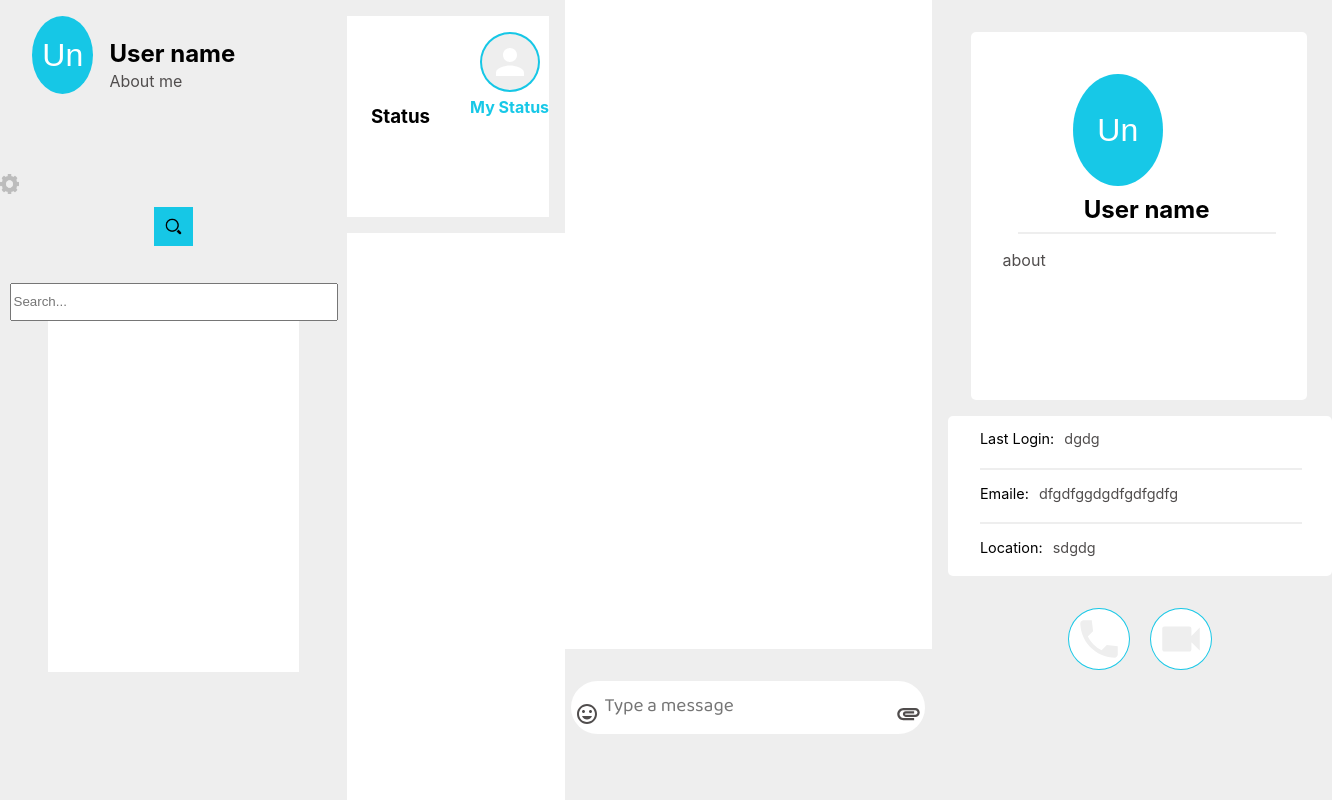
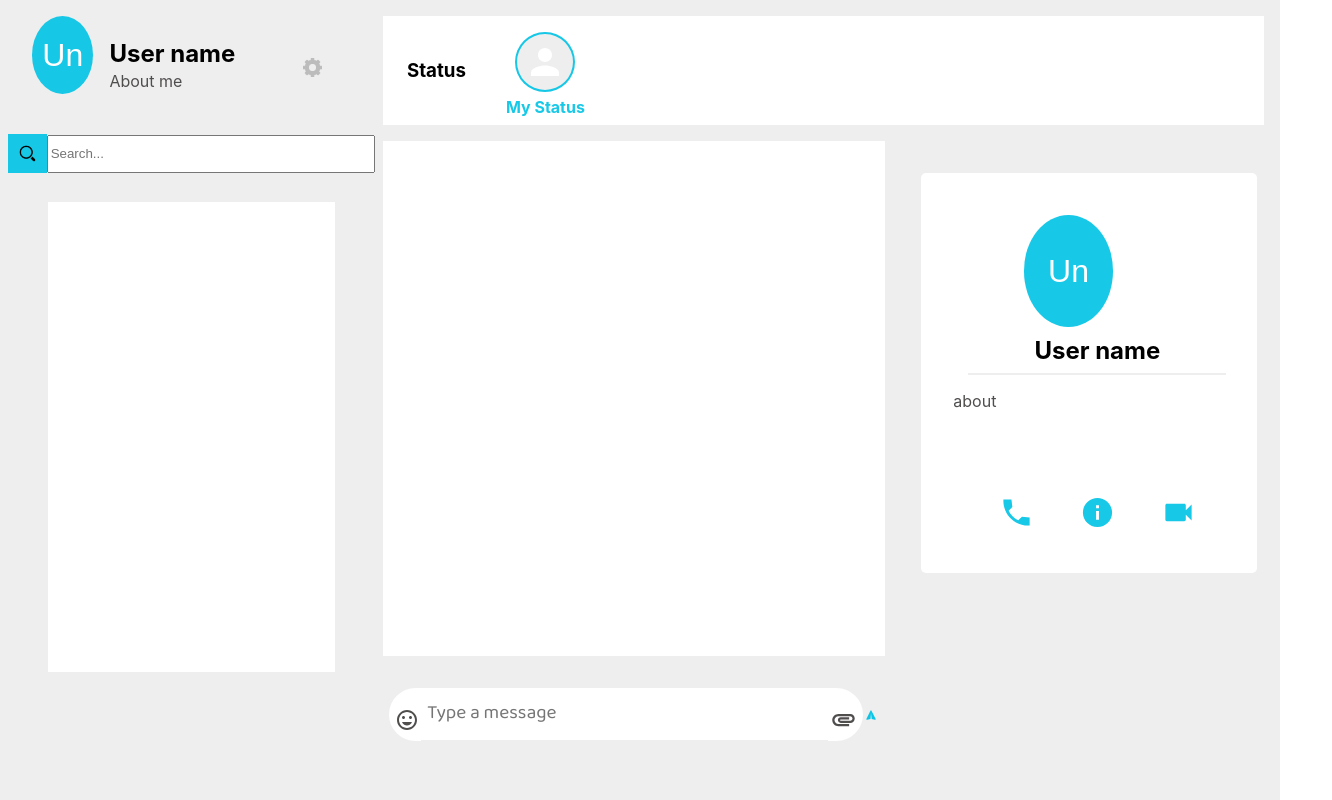
Before and after one commit to nda-kd/heXico, a React (Create React App) app: page / in a window 1280 px wide. Shown: the whole page, 1332 px wide, since content can reach past the window. Built offline with nearby package versions, Linux system fonts and the light colour scheme.

Commit message:
Update contactProfile.js

```diff
--- a/src/components/messenger/contactProfile.js
+++ b/src/components/messenger/contactProfile.js
@@ -4,6 +4,7 @@
 import { styled } from '@material-ui/core/styles'
 import CallSharpIcon from '@material-ui/icons/CallSharp';
 import VideocamIcon from '@material-ui/icons/Videocam';
+import InfoIcon from '@material-ui/icons/Info';
 
 
 class ContactProfile extends Component {
@@ -30,47 +31,12 @@
           <label>
             <p>about</p>
           </label>
+          <div className='contact-profile-menu-wrap'>
+            <CallSharpIcon style={{fontSize: '35', color: '#0ac5e6f1'}} />
+            <InfoIcon style={{fontSize: '35', color: '#0ac5e6f1'}} />
+            <VideocamIcon style={{fontSize: '35', color: '#0ac5e6f1'}} />
+          </div>
          </div>
-         <div className='contacts-profile-call-info'>
-            <div>
-              <p>Last Login:</p>
-              <p className='p-color'>dgdg</p>
-            </div>
-            <hr />
-            <div>
-              <p>Emaile:</p>
-              <p className='p-color'>dfgdfggdgdfgdfgdfg</p>
-            </div>
-            <hr />
-            <div>
-            <p>Location:</p>
-            <p className='p-color'>sdgdg</p>
-            </div>
-          </div>
-          <div className='calls-wrap'>
-            <CallSharpIcon
-            style=
-            {{fontSize: '50', color: '#eee',
-             backgroundColor: '#fff',
-              borderRadius: '50%',
-              width: '50',
-              height: '50',
-              padding: '5',
-              border: '1px solid #0ac5e6f1'
-              }}
-              />
-            <VideocamIcon
-            style=
-            {{fontSize: '50', color: '#eee',
-             backgroundColor: '#fff',
-              borderRadius: '50%',
-              width: '50',
-              height: '50',
-              padding: '5',
-              border: '1px solid #0ac5e6f1'
-              }}
-             />
-          </div>
       </div>
     )
   }
--- a/src/components/styles/msg.scss
+++ b/src/components/styles/msg.scss
@@ -244,16 +244,16 @@
   .contacts-profile{
     @extend %flex-display;
     flex-direction: column;
-    height: 19em;
     width: 17em;
+    height: 22em;
     border-radius: 5px;
     margin: 2em 0.5em 0em 1.33em ;
-    padding: 2em;
+    padding: 2em 2em 1em 2em;
     background-color: $white;
     //about label
     label{
       width: 18em;
-      height: 5.9em;
+      height: 7em;
       overflow-x: hidden;
       // margin-top: .2em;
     }
@@ -271,46 +271,14 @@
     }
   }
 
+  .contact-profile-menu-wrap{
+    display: flex;
+    justify-content: space-evenly;
+    height: 2.5em;
+  }
+
 hr{
   border: 1px solid $grey;
   width: 16em;
   margin-top: .5em;
 }
-
-
-  .contacts-profile-call-info{
-    width: 21em;
-    height: 10em;
-    border-radius: 5px;
-    margin: 1em 0em 0em 1em ;
-    padding: 0em 1em 0em 2em;
-    background-color: rgb(255, 255, 255);
-    p{
-      text-align: left;
-      font-size: .9em;
-      margin-right: .7em;
-    }
-    hr{
-      border: 1px solid $grey;
-      width: 20em;
-      margin: .4em 5em 0em 0em;
-    }
-    div{
-      display: flex;
-      justify-content: flex-start;
-    }
-  }
-
-  .p-color{
-    color: $darker-grey;
-  }
-
-  .calls-wrap{
-    display: flex;
-    justify-content: space-between;
-    width: 9em;
-    height: 4em;
-    padding: 1em;
-    margin: 1em 0em 0em 1em ;
-    // background-color: red;
-  }
```
Also changed, not shown: src/components/shared/Avatars.js (added, +64 -0 lines).
